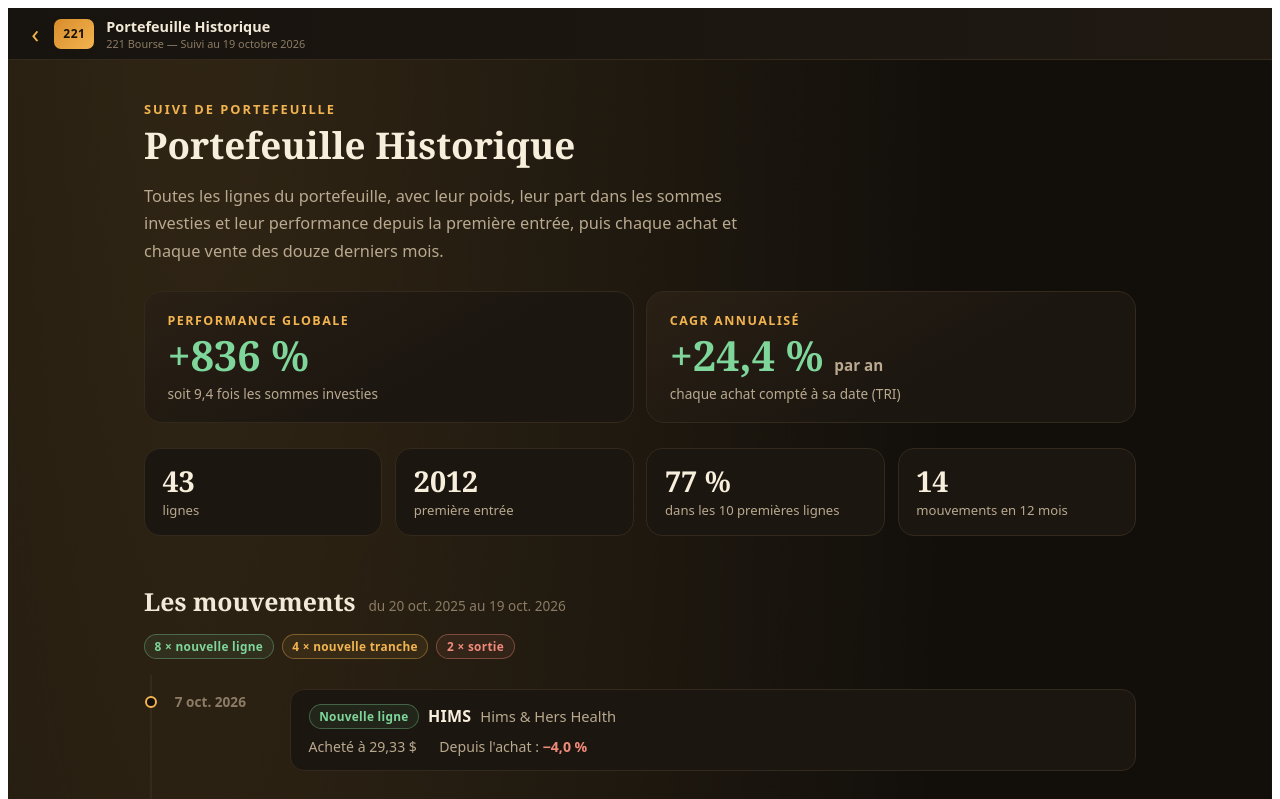
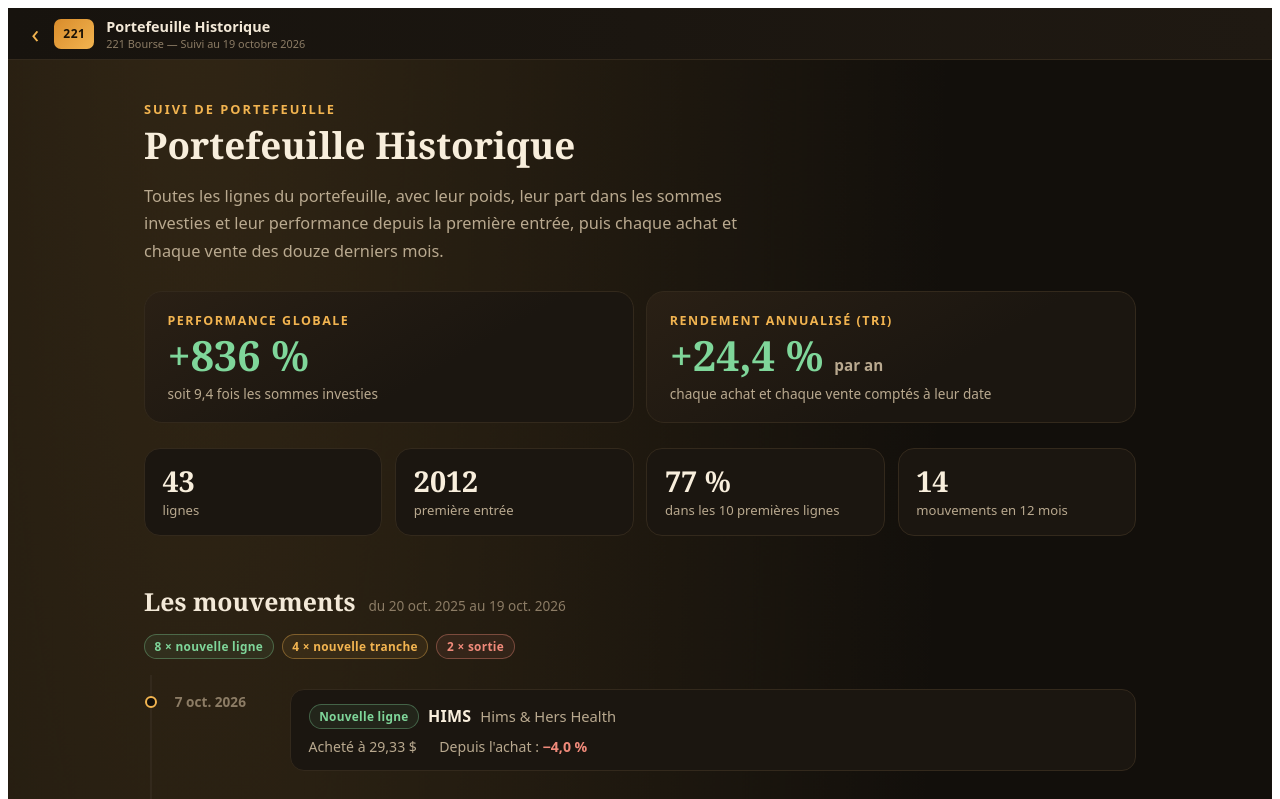
Before and after one commit to Gregangel59/dossier, a React (Vite) app: page /portefeuille in a window 1280 px wide. Shown: the top 799 px of the page. Built offline with nearby package versions, Linux system fonts and the light colour scheme.

Commit message:
Add files via upload

```diff
--- a/src/pages/Portefeuille.jsx
+++ b/src/pages/Portefeuille.jsx
@@ -121,9 +121,9 @@ export default function Portefeuille() {
               <span className="pf-big-sub">soit {P.multiple.toLocaleString("fr-FR", { maximumFractionDigits: 1 })} fois les sommes investies</span>
             </div>
             <div className="pf-big">
-              <span className="pf-big-label">CAGR annualisé</span>
+              <span className="pf-big-label">Rendement annualisé (TRI)</span>
               <b className={tone(P.irr)}>{pct(P.irr)} <small>par an</small></b>
-              <span className="pf-big-sub">chaque achat compté à sa date (TRI)</span>
+              <span className="pf-big-sub">chaque achat et chaque vente comptés à leur date</span>
             </div>
           </div>
           <div className="pf-stats">
@@ -217,7 +217,7 @@ export default function Portefeuille() {
           <h2 id="pf-meth" className="pf-h3">Comment lire ces chiffres</h2>
           <ul>
             <li>Cours de clôture du {fmtDate(P.asOf)}. Les poids sont calculés en euros, au taux de {P.eurusd.toLocaleString("fr-FR", { minimumFractionDigits: 4 })} dollar pour 1 euro.</li>
-            <li>La performance globale compare la valeur actuelle des lignes, augmentée du produit des ventes, au total des achats depuis {year(P.oldest)}, y compris ceux des lignes vendues. Le CAGR annualisé est un taux de rendement interne : il tient compte de la date de chaque achat et de chaque vente, puisque l'argent a été investi progressivement et non en une seule fois en {year(P.oldest)}. Les deux sont hors dividendes et hors effet de change.</li>
+            <li>La performance globale compare la valeur actuelle des lignes, augmentée du produit des ventes, au total des achats depuis {year(P.oldest)}, y compris ceux des lignes vendues. Le rendement annualisé est un taux de rendement interne (TRI) : il tient compte de la date de chaque achat et de chaque vente, puisque l'argent a été investi progressivement et non en une seule fois en {year(P.oldest)}. Les deux sont hors dividendes et hors effet de change.</li>
             <li>Le poids actuel est la part de la ligne dans la valeur du portefeuille aujourd'hui. La part investie est sa part dans le total des sommes investies sur les lignes détenues (prix de revient). L'écart entre les deux montre ce que le marché a fait de chaque mise : Netflix pèse aujourd'hui bien plus que ce qu'elle a coûté, une ligne récente pèse souvent moins. Pour cette part investie, les achats en dollars sont convertis au même taux que ci-dessus.</li>
             <li>La performance d'une ligne compare le cours actuel au prix de revient moyen de tous les achats de la ligne, dans la devise de cotation : hors dividendes et hors effet de change. Les cours sont ajustés des divisions d'actions.</li>
             <li>« Nouvelle tranche » désigne un achat complémentaire sur une ligne déjà détenue, vers son allocation cible.</li>
```
